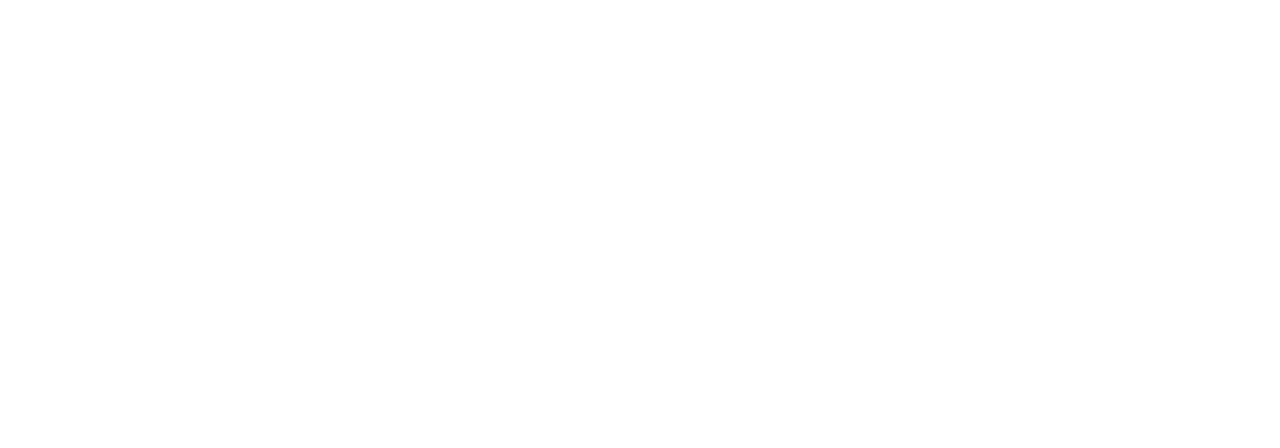
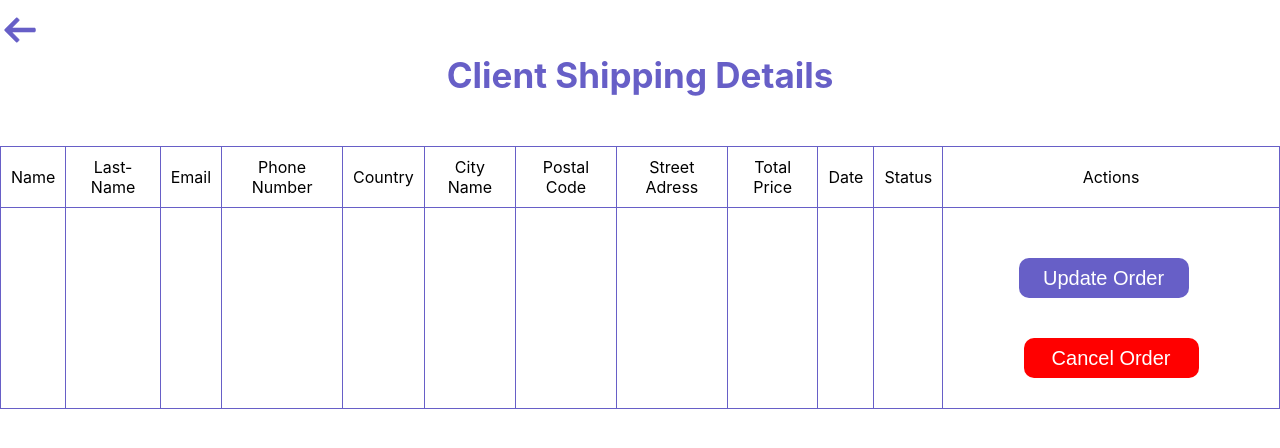
Before and after one commit to HassanFakih9/Ecommerce-frontend-gr5, a React (Create React App) app: page /shippingdetails in a window 1280 px wide. Before the commit this address had no page. Shown: the top 448 px of the page. Built offline with nearby package versions, Linux system fonts and the light colour scheme.

Commit message:
shipping

```diff
--- a/src/App.js
+++ b/src/App.js
@@ -18,7 +18,8 @@
 import AdminCategories from "./Components/AdminDashboard/AdminCategories.jsx";
 import VendorOrder from "./Components/VendorDashboard/VendorOrder.jsx";
 import UserProfile from "./Components/AdminDashboard/UserProfile.jsx";
-
+import ShippingDetails from "./Components/AdminDashboard/ShippingDetails.jsx";
+import AdminOrderDetails from "./Components/AdminDashboard/AdminOrderDetails.jsx";
 function App() {
   return (
     <div className="App">
@@ -44,6 +45,8 @@
           <Route path="/adminAddProducts" element={<AdminAddProducts/>}/>
           <Route path="/adminCategories" element={<AdminCategories/>}/>
           <Route path="/userprofile" element={<UserProfile/>}/>
+          <Route path="/shippingdetails" element={<ShippingDetails/>}/>
+          <Route path="/adminorderdetails" element={<AdminOrderDetails/>}/>
         </Routes>
       </Router>
     </div>
--- /dev/null
+++ b/src/Components/AdminDashboard/AdminOrderDetails.jsx
@@ -0,0 +1,63 @@
+import "../../Style/AdminInfo.css";
+import { useEffect, useState } from "react";
+import axios from "axios";
+import back from "../../images/back.svg";
+import { Link } from "react-router-dom";
+
+const AdminOrderDetails = () => {
+
+  return (
+
+
+    <div className="AdminVendors">
+        <div className="back">
+          <Link to="/">
+            <img src={back} className="back-img" />
+          </Link>
+        </div>
+      <div className="Admin-table">
+        <p className="order-title"> Order Details</p>
+
+        <table className='tableDes'>
+          <tr>
+
+            <td>Email</td>
+            <td>Product ID</td>
+
+
+            <td>Total Price</td>
+            <td>Date</td>
+            <td>Status</td>
+            <td>Actions</td>
+          </tr>
+
+            <tr>
+              <td> </td>
+
+              <td> </td>
+              <td> </td>
+              <td> </td>
+              <td> </td>
+
+
+
+              <td><div className="button-containor">
+                <button type="button" className="submitbt">
+                  Update Order
+                </button>
+
+
+                <button type="button" className="productbtn-delete">
+                  Cancel Order
+                </button>
+              </div>
+              </td>
+            </tr>
+
+        </table>
+      </div>
+    </div>
+  );
+};
+
+export default AdminOrderDetails;
--- /dev/null
+++ b/src/Components/AdminDashboard/ShippingDetails.jsx
@@ -0,0 +1,69 @@
+import "../../Style/AdminInfo.css";
+import { useEffect, useState } from "react";
+import axios from "axios";
+import back from "../../images/back.svg";
+import { Link } from "react-router-dom";
+
+const ShippingDetails = () => {
+
+  return (
+
+
+    <div className="AdminVendors">
+        <div className="back">
+          <Link to="/">
+            <img src={back} className="back-img" />
+          </Link>
+        </div>
+      <div className="Admin-table">
+        <p className="order-title"> Client Shipping Details</p>
+
+        <table className='tableDes'>
+          <tr>
+            <td>Name</td>
+            <td>Last-Name</td>
+            <td>Email</td>
+            <td>Phone Number</td>
+            <td>Country</td>
+            <td>City Name</td>
+            <td>Postal Code</td>
+            <td>Street Adress</td>
+            <td>Total Price</td>
+            <td>Date</td>
+            <td>Status</td>
+            <td>Actions</td>
+          </tr>
+
+            <tr>
+              <td> </td>
+              <td></td>
+              <td> </td>
+              <td> </td>
+              <td> </td>
+              <td> </td>
+              <td> </td>
+              <td> </td>
+              <td> </td>
+              <td> </td>
+              <td> </td>
+
+              <td><div className="button-containor">
+                <button type="button" className="submitbt">
+                  Update Order
+                </button>
+
+
+                <button type="button" className="productbtn-delete">
+                  Cancel Order
+                </button>
+              </div>
+              </td>
+            </tr>
+
+        </table>
+      </div>
+    </div>
+  );
+};
+
+export default ShippingDetails;
--- a/src/Components/Login.jsx
+++ b/src/Components/Login.jsx
@@ -3,8 +3,8 @@
 import password from "../images/password.svg";
 import email from "../images/email.svg";
 import back from "../images/back.svg";
+import { Link } from "react-router-dom";
 import { useEffect, useState } from "react";
-import { Link } from "react-router-dom";
 import axios from "axios";
 
 
```
